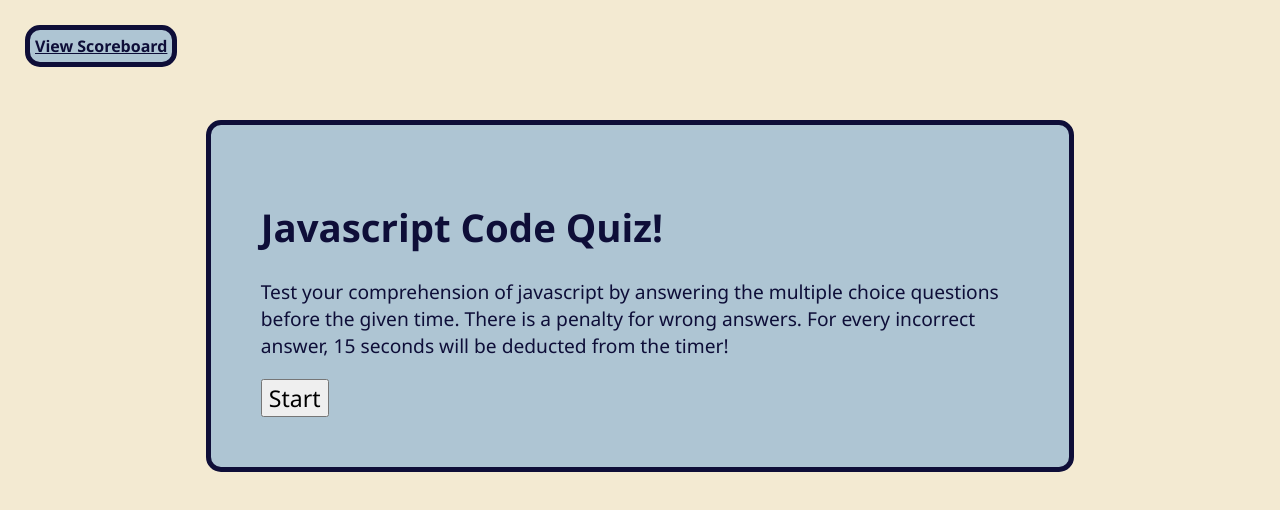
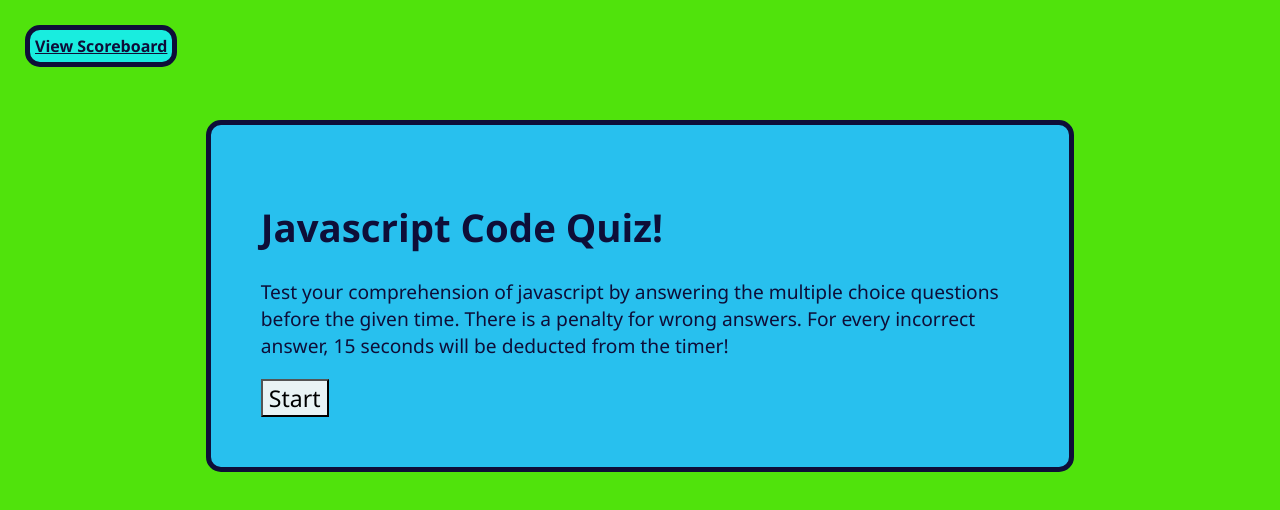
Before and after one commit to nfallis96/Code-Quiz-Module-4, a plain HTML site: page index.html in a window 1280 px wide. Drawn offline with Linux system fonts and the light colour scheme.

Commit message:
started read.me file

```diff
--- a/assets/css/style.css
+++ b/assets/css/style.css
@@ -4,7 +4,7 @@
 }
 
 body {
-    background-color: rgb(243, 234, 210);
+    background-color: rgb(80, 227, 12);
 }
 
 #card {
@@ -20,12 +20,13 @@ body {
     height: 100%;
     border: 5px solid rgb(14, 14, 56);
     border-radius: 15px;
-    background-color:rgb(174, 197, 211);
+    background-color:rgb(40, 192, 238);
     color: rgb(14, 14, 56);
 }
 
 #start-button {
     font-size: larger;
+    background-color: rgb(233, 243, 245);
 }
 
 #time-left {
@@ -40,7 +41,7 @@ a {
     top: 25px;
     left: 25px;
     color: rgb(14, 14, 56);
-    background-color: rgb(174, 197, 211);
+    background-color: rgb(25, 237, 223);
     border: 5px solid rgb(14, 14, 56);
     border-radius: 15px;
     padding: 5px;
```
Also changed, not shown: 1 other file.
